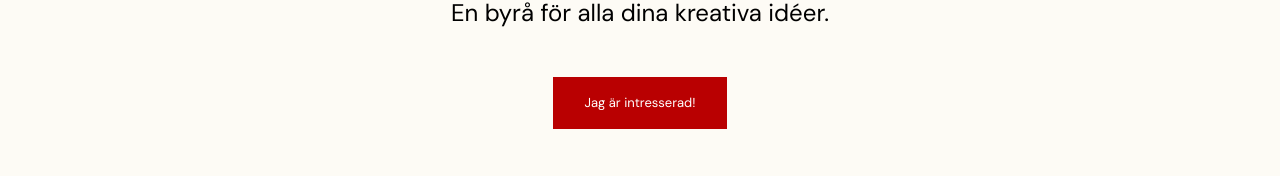
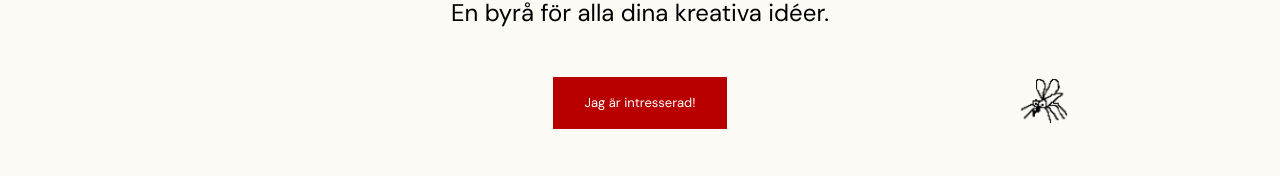
Before and after one commit to johanlofquist/webstudio-31-react, a React (Vite) app: page / in a window 1280 px wide. Shown: the part 443-619 px from the top of the page. Built offline with nearby package versions, Linux system fonts and the light colour scheme; a web font is replaced by a local one.

Commit message:
added annoying flying mosquito

```diff
--- a/src/App.tsx
+++ b/src/App.tsx
@@ -1,11 +1,13 @@
 import { Cases } from "./components/Cases";
 import { Landing } from "./components/Landing";
+import { Mosquito } from "./components/Mosquito";
 import { Nav } from "./components/Nav";
 import { Services } from "./components/Services";
 
 function App() {
   return (
     <>
+      <Mosquito />
       <Nav />
       <Landing />
       <Services />
--- /dev/null
+++ b/src/components/Mosquito.tsx
@@ -0,0 +1,55 @@
+import mosquito from "../assets/mygga.svg";
+import deadMosquito from "../assets/deadmygga.svg";
+import { useEffect, useState } from "react";
+import ljud from "../assets/squish.mp3";
+
+export const Mosquito = () => {
+  const [x, setX] = useState(200);
+  const [y, setY] = useState(500);
+  const [isFlyAlive, setIsFlyAlive] = useState(true);
+
+  useEffect(() => {
+    if (isFlyAlive) {
+      const interval = setInterval(() => {
+        let randomX = Math.floor(Math.random() * 5) - 2;
+        let randomY = Math.floor(Math.random() * 5) - 2;
+        setX(x + randomX);
+        setY(y + randomY);
+      }, 10);
+
+      return () => clearInterval(interval);
+    }
+  }, [x, y]);
+
+  const handleClick = () => {
+    console.log("hej");
+    setIsFlyAlive(false);
+    let squish = new Audio(ljud);
+    squish.play();
+  };
+
+  return isFlyAlive ? (
+    <img
+      src={mosquito}
+      style={{
+        position: "absolute",
+        top: y + "px",
+        right: x + "px",
+        width: "50px",
+        zIndex: "99",
+      }}
+      onClick={handleClick}
+    />
+  ) : (
+    <img
+      src={deadMosquito}
+      style={{
+        position: "absolute",
+        top: y + "px",
+        right: x + "px",
+        width: "50px",
+        zIndex: "99",
+      }}
+    />
+  );
+};
```
